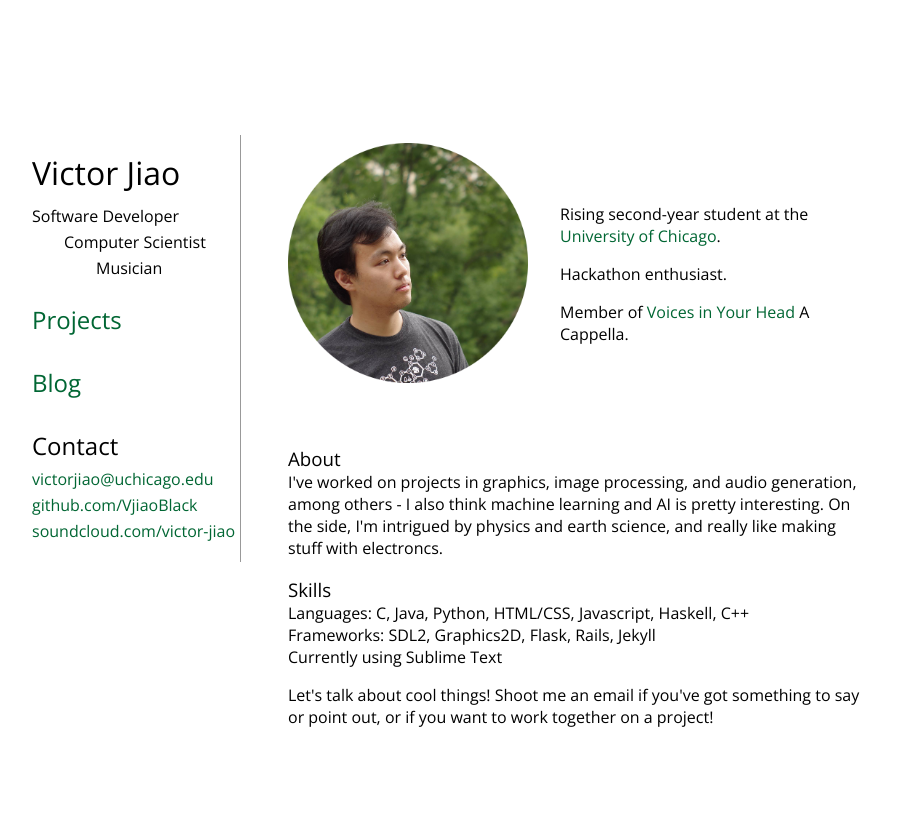
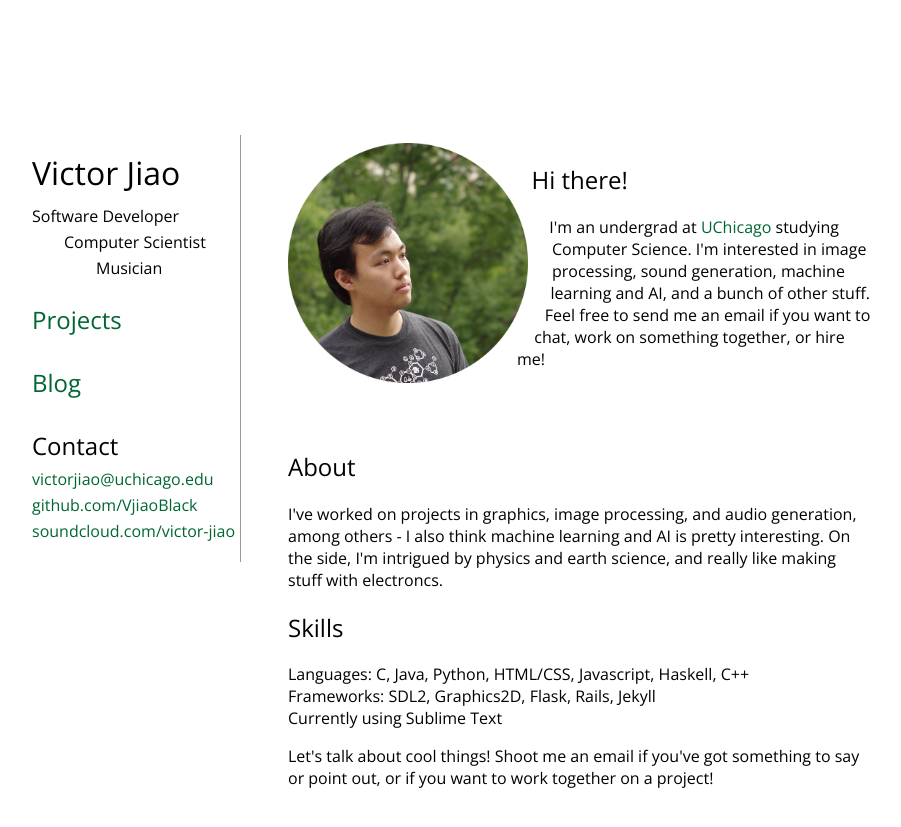
Before and after one commit to VjiaoBlack/VjiaoBlack.github.io, a Jekyll site: the page built from index.html, in a window 1280 px wide. Shown: the top 827 px of the page, without its empty margins (208-1109 px from the left). Built offline with Jekyll 4.4.1, drawn with Linux system fonts in a browser that asks for light colours.

Commit message:
changed some text a bit. MOre changes tof ollow

```diff
--- a/css/index.css
+++ b/css/index.css
@@ -4,8 +4,8 @@
 
     float: left;
 
-    margin-right:2em;
+    margin-right: 3em;
 
-    /*-webkit-shape-outside:circle();*/
-    /*shape-outside:circle();*/
+    -webkit-shape-outside:circle();
+    shape-outside:circle();
 }
--- a/index.html
+++ b/index.html
@@ -4,21 +4,25 @@ layout: default
 <link rel="stylesheet" type="text/css" href="css/index.css">
 
 <img alt="A picture of me." id="victor" src="res/victor.png" class="left"></img>
+<!-- <br><br> -->
+<h2>Hi there!</h2>
+<p>
+    I'm an undergrad at <a href="http://www.uchicago.edu">UChicago</a> studying
+    Computer Science. I'm interested in image processing, sound generation, machine
+    learning and AI, and a bunch of other stuff. Feel free to send me an email if you
+    want to chat, work on something together, or hire me!
+</p>
 <br><br>
-<p>Rising second-year student at the <a href="http://www.uchicago.edu">University of Chicago</a>.</p>
-<p>Hackathon enthusiast.</p>
-<p>Member of <a href="http://voicesinyourhead.org">Voices in Your Head</a> A Cappella.</p>
-<br><br><br>
 
 <p>
-    <h3>About</h3>
+    <h2>About</h2>
     I've worked on projects in graphics, image processing, and audio generation,
     among others - I also think machine learning and AI is pretty interesting.
     On the side, I'm intrigued by physics and earth science, and really like
     making stuff with electroncs.
 </p>
 <p>
-    <h3>Skills</h3>
+    <h2>Skills</h2>
     Languages: C, Java, Python, HTML/CSS, Javascript, Haskell, C++
     <br>
     Frameworks: SDL2, Graphics2D, Flask, Rails, Jekyll
```
Also changed, not shown: 2 other files.
